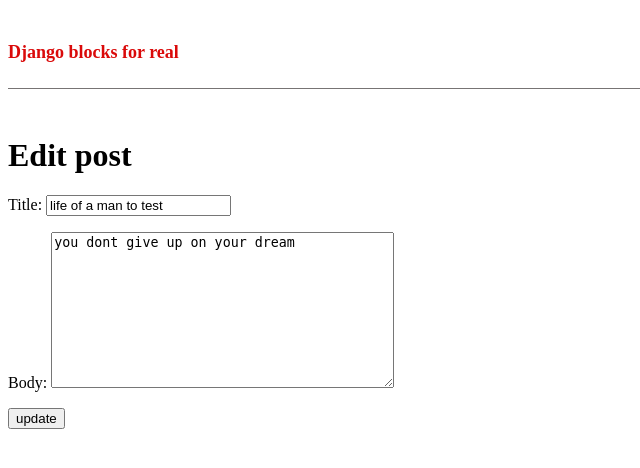
After one commit to Mykel8888/message-board, a Django app: page /post/2/edit/ in a window 1280 px wide. The commit adds this page. Shown: the top 468 px of the page, without its empty margins (0-640 px from the left). Run offline with Django 5.2, Linux system fonts and the light colour scheme; data comes from the database, SQL or seed files in the repository; both versions use the stored data as it was after the commit.

Commit message:
blog update

```diff
--- a/django/code/django_project/blog/django_project/blog/models.py
+++ b/django/code/django_project/blog/django_project/blog/models.py
@@ -10,7 +10,7 @@ class Post(models.Model):
     body = models.TextField()
 
     def __str__(self):
-        return self.title
-
+        return self.title #display the data title in admin page
     def get_absolute_url(self):
         return reverse('post_detail', kwargs={'pk': self.pk})
+    #this is where our editing will be land
--- /dev/null
+++ b/django/code/django_project/blog/django_project/blog/playground.py
@@ -0,0 +1,5 @@
+from blog.models import Post
+
+
+for n in Post:
+        print(n)
--- a/django/code/django_project/blog/django_project/blog/templates/base.html
+++ b/django/code/django_project/blog/django_project/blog/templates/base.html
@@ -9,7 +9,7 @@
                 Document
                 {% endblock title %}
         </title>
-        <link rel='stylesheet' href="{% static 'css\basic.css' %}">
+        <link rel='stylesheet' href="{% static 'css/basic.css' %}">
 
     </head>
 
--- a/django/code/django_project/blog/django_project/blog/templates/home.html
+++ b/django/code/django_project/blog/django_project/blog/templates/home.html
@@ -10,7 +10,8 @@
 
     {% for post in post_list %} <!--the post_list comes from ListView,Templateview,Detailview and represent all the object in model post-->
 
-    <div class="post-entry"><h2><a href="{%url 'post_detail' post.pk%}">{{post.title}}</a></h2><p>
+    <div class="post-entry"><h2><a href="{%url 'post_detail' post.pk%}">{{post.title}} </a>,
+        <a href="{% url "post_edit" post.pk %}"><button>Edit</a></button></h2><p>
         {{post.body}}
     </p></div>
 
--- a/django/code/django_project/blog/django_project/blog/templates/post_detail.html
+++ b/django/code/django_project/blog/django_project/blog/templates/post_detail.html
@@ -10,5 +10,8 @@
                 {{object.body}}</p>
         </div>
 
+        <button type="button"><a href="{%url "post_edit" object.pk %}">Edit Blog Post</a></button>
+
+       <p> <button type="button"><a href="{%url "post_delete" object.pk %}">Delete Blog Post</a></button> </p>
 
     {% endblock content %}
--- /dev/null
+++ b/django/code/django_project/blog/django_project/blog/templates/post_edit.html
@@ -0,0 +1,12 @@
+{% include 'base.html' %}
+
+{% block content %}
+    <h1>
+        Edit post
+    </h1>
+    <form action="" method="post">
+        {% csrf_token %}
+        {{form.as_p}} <!--its render specify field withing paragraph <p> i.e each every field will be on a paragraph-->
+        <input type="submit", value="update">
+    </form>
+{% endblock content %}
--- a/django/code/django_project/blog/django_project/blog/urls.py
+++ b/django/code/django_project/blog/django_project/blog/urls.py
@@ -1,11 +1,23 @@
 from django.urls import path
-from .views import BlogViewList, BlogDetailView
+from .views import (BlogViewList, BlogDetailView, BlogCreateView, BlogUpadateView,BlogDeleteView )
 
 
 urlpatterns = [
-    path('post/<int:pk>/',  BlogDetailView.as_view(),
-          name = "post_detail"),
+
+
+    path('post/new', BlogCreateView.as_view(), #to make a new post
+         name='post_new'),
+
+    path('post/<int:pk>/',  BlogDetailView.as_view(), # to see the details and body of the info using id
+            name = "post_detail"),
+
+     path('post/<int:pk>/edit/', BlogUpadateView.as_view(), #to edit or update post
+         name ="post_edit"),
+
+     path('post/<int:pk>/delete/', BlogDeleteView.as_view(), #to edit or update post
+         name ="post_delete"),
+
 
     path('', BlogViewList.as_view(),
-         name='home'),
+            name='home'), # home page
    ]
--- a/django/code/django_project/blog/django_project/blog/views.py
+++ b/django/code/django_project/blog/django_project/blog/views.py
@@ -1,15 +1,37 @@
 from django.shortcuts import render
 from django.views.generic import ListView,DetailView
+from django.views.generic.edit import CreateView, UpdateView,DeleteView
+from django.urls import reverse_lazy
 
 from .models import Post
 
+class BlogDeleteView(DeleteView):
+    model = Post
+    template_name = 'post_delete.html'
+    success_url = reverse_lazy('home')
 
-class BlogViewList(ListView):
+
+class BlogUpadateView(UpdateView):
+    model = Post
+    template_name = 'post_edit.html'
+    fields = ['title', 'body']
+    success_url = reverse_lazy('home')
+
+class BlogCreateView(CreateView): #use to edit model object
+    model = Post
+    template_name ='post_new.html'
+
+    fields = ['title', 'author', 'body']
+
+
+
+
+class BlogViewList(ListView): #itemise object on list
     model = Post
     template_name = 'home.html'
 
 
-class BlogDetailView(DetailView):
+class BlogDetailView(DetailView): #we use detail view its use display the elements of single object
     model= Post
     template_name = "post_detail.html"
 
```
Also changed, not shown: django/code/django_project/blog/django_project/blog/templates/post_delete.html (added, +14 -0 lines), django/code/django_project/blog/django_project/blog/templates/post_new.html (added, +12 -0 lines), django/code/django_project/blog/django_project/db.sqlite3.
